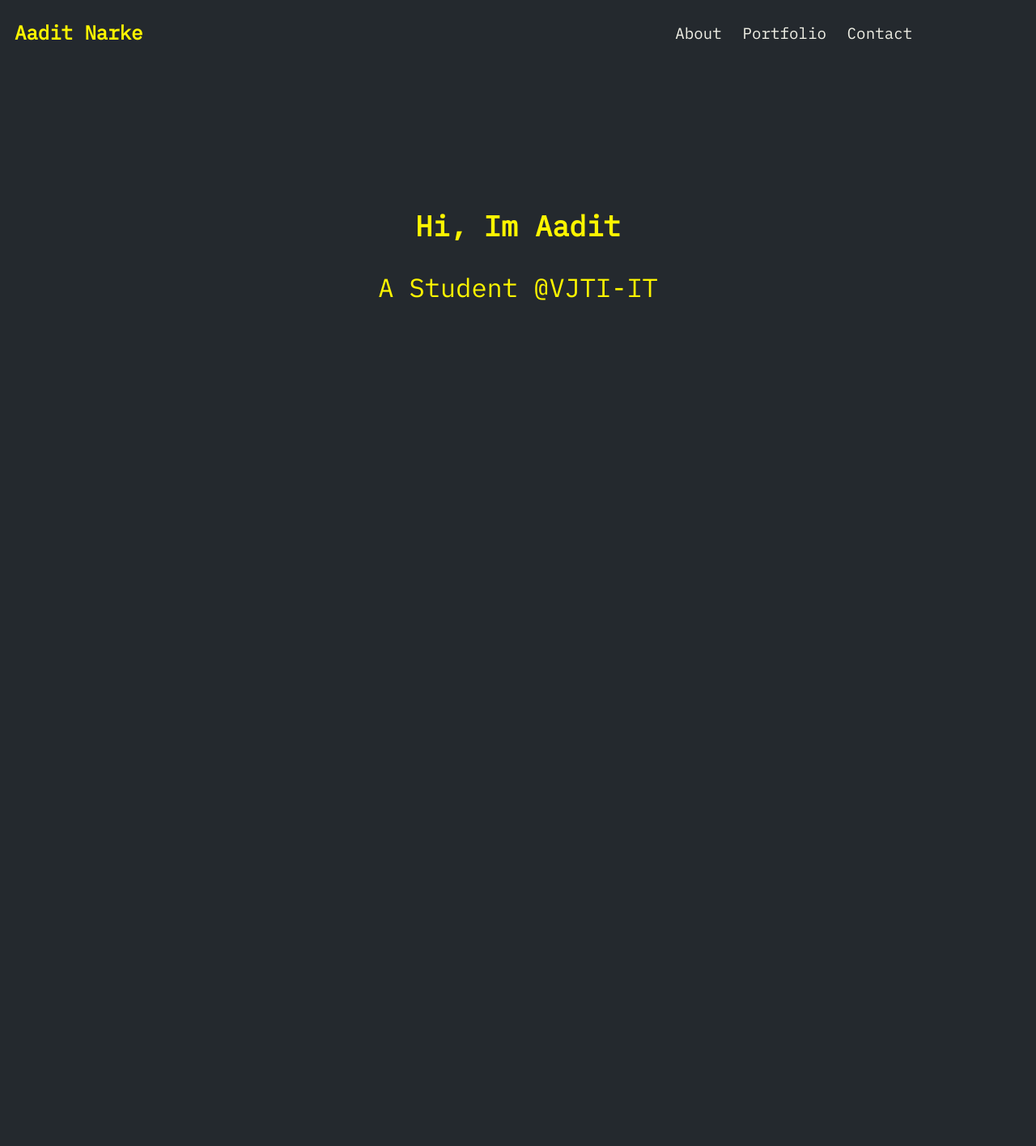
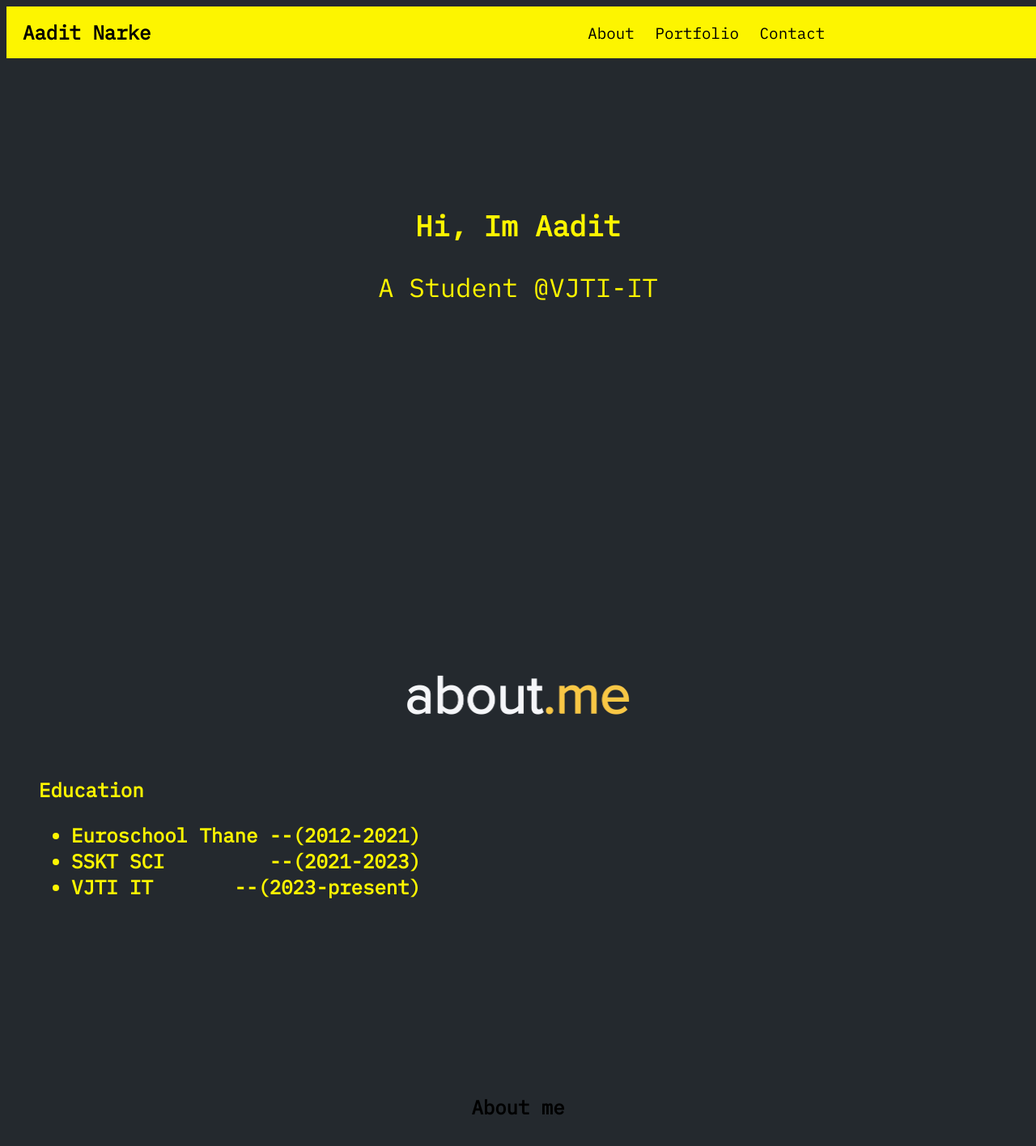
Before and after one commit to 1thirty-five/prtfan, a plain HTML site: page index.html in a window 1280 px wide. Shown: the top 1416 px of the page at 81% size. Before the commit the page ends 800 px from the top, so only its background shows below. Drawn offline with Linux system fonts and the light colour scheme.

Commit message:
;mvkldmnvkemo

```diff
--- a/home.css
+++ b/home.css
@@ -1,23 +1,22 @@
 @import url("https://fonts.googleapis.com/css2?family=IBM+Plex+Mono:ital@0;1&display=swap");
+
 body {
     font-family: "IBM Plex Mono";
     background-repeat: no-repeat;
     background-attachment: fixed;
     background-size: cover;
-  background-color: #24292e ;
-
-}
-.home{
-
+    background-color: #24292e;
 
 }
 
+.home {}
+
 .navbar {
     position: fixed;
-  width: 100%;
     z-index: 500;
-  color: #fdf500;
-
+    color: black;
+    background-color: #fdf500;
+    width: 100vw;
 
 }
 
@@ -26,9 +25,12 @@ body {
     justify-content: space-between;
     align-items: center;
     height: 64px;
+    width: 100vw;
+
 }
-.navbarbrand{
-  padding-left: 10px;
+
+.navbarbrand {
+    padding-left: 20px;
 }
 
 
@@ -36,23 +38,24 @@ body {
     display: flex;
     list-style-type: none;
     margin: 10%;
-    padding: 20px;
+    padding: 10%;
 }
 
 .menu-items li {
     list-style: none;
     padding: 0.5rem;
+    font-weight: 400;
 }
 
 .menu-items a {
     text-decoration: none;
-    color: #f0f0e6;
+    color: black;
     font-size: 1.2rem;
     padding: 0.3rem;
 }
 
 .menu-items a:hover {
-    border-bottom: 2px solid #f0f0e6;
+    border-bottom: 2px solid black;
 }
 
 
@@ -82,9 +85,61 @@ body {
 
     font-size: 2rem;
 }
+
 @keyframes example {
-    0%   { color: rgba(0,0,0,0);}
+    0% {
+        color: rgba(0, 0, 0, 0);
+    }
 
-    100% { color: rgbq(253, 245, 0,1);}
+    100% {
+        color: rgbq(253, 245, 0, 1);
+    }
 
 }
+
+.container1 {
+    width: 100%;
+    height: 100vh;
+}
+
+.infome {
+    width: 100%;
+    height: 100vh;
+    display: flex;
+    align-items: center;
+    justify-content: center;
+}
+
+.infome2 {
+    width: 100%;
+    height: 10vh;
+    display: flex;
+    justify-content: center;
+
+}
+
+.infome2 img {
+    padding-top: 10;
+    width: 35vh;
+    justify-content: center;
+}
+
+.infome3 {
+    width: 100%;
+    height: 40vh;
+    display: flex;
+    align-items: center;
+    gap: 100px;
+}
+.infome3 h1 {
+    color: #fdf500;
+    padding-left: 5vh;
+}
+
+.infome4 {
+    width: 100%;
+    height: 40vh;
+    display: flex;
+    align-items: center;
+    justify-content: center;
+}
--- a/index.html
+++ b/index.html
@@ -5,6 +5,7 @@
     <meta name="viewport" content="width=device-width, initial-scale=1.0">
     <title>Portfolio</title>
 <link rel="stylesheet" href="home.css">
+<script src="home.js"></script>
 </head>
 <body>
   <header class="header">
@@ -28,7 +29,34 @@
     </div>
   </header>
  <section class="tonans" id="tonans">
+    <div class="container1">
+        <div class="infome">
 
+        </div>
+        <div class="infome2">
+            <h6>
+                <img src="Untitled design (1).png" alt="">
+
+            </h6>
+
+        </div>
+        <div class="infome3">
+            <h1>Education
+              <br>
+            <ul>
+              <li>Euroschool Thane --(2012-2021)<br></li>
+              <li>SSKT SCI &nbsp&nbsp&nbsp&nbsp&nbsp&nbsp&nbsp --(2021-2023) </li>
+              <li>VJTI IT &nbsp&nbsp&nbsp&nbsp&nbsp --(2023-present)</li>
+            </ul>
+            </h1>
+
+        </div>
+        <div class="infome4">
+          <h2>About me</h2>
+      </div>
+
+    </div>
  </section>
+
 </body>
 </html>
```
Also changed, not shown: Untitled design (1).png (added), home.js (added). Lines whose indentation alone changed are shown as unchanged.
